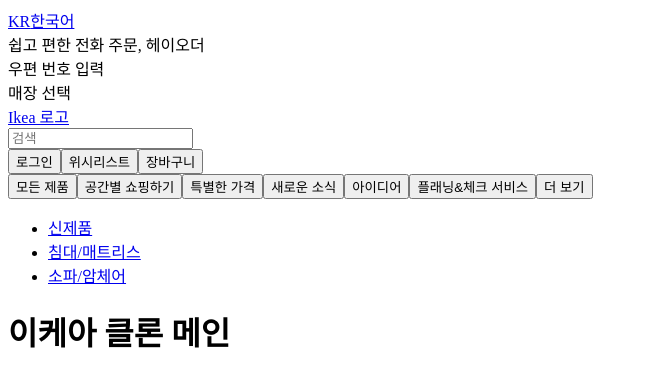
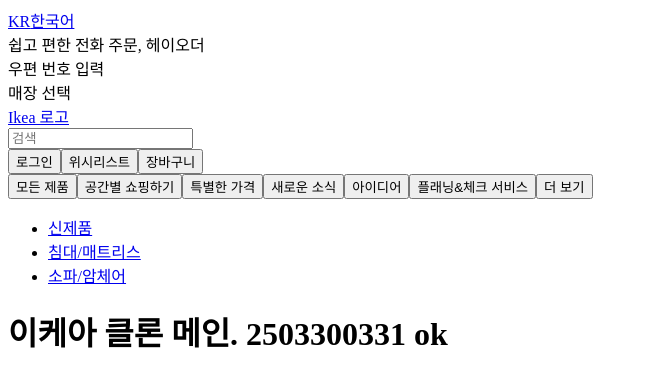
Before and after one commit to f-lab-edu/ikea-clone, a Next.js app in the folder apps/web/: page / in a window 1280 px wide. Shown: the top 386 px of the page, without its empty margins (0-648 px from the left). Built offline with nearby package versions, Linux system fonts and the light colour scheme.

Commit message:
build: pnpm build 이상 없음

```diff
--- a/apps/web/app/page.tsx
+++ b/apps/web/app/page.tsx
@@ -1,7 +1,7 @@
 export default function HomePage() {
   return (
     <main>
-      <h1>이케아 클론 메인</h1>
+      <h1>이케아 클론 메인. 2503300331 ok</h1>
     </main>
   );
 }
```
